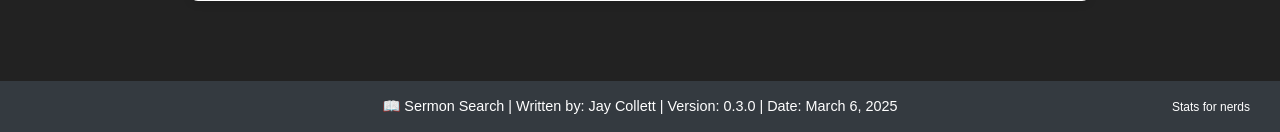
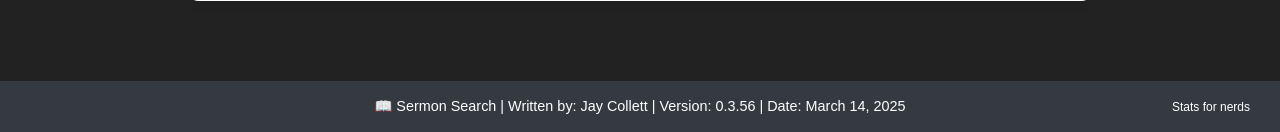
Before and after one commit to jaycollett/TCFSermonSearcher, a Flask app: page / in a window 1280 px wide. Shown: the part 1111-1243 px from the top of the page. Run offline with Flask 3, Linux system fonts and the light colour scheme; some libraries are stand-ins or nearby versions.

Commit message:
Bumps version to the new refactored codebase

```diff
--- a/sermon_search/__init__.py
+++ b/sermon_search/__init__.py
@@ -4,4 +4,4 @@ TCF Sermon Searcher - A Flask application for searching sermon transcripts.
 This package contains all the modules and components needed for the sermon search application.
 """
 
-__version__ = "0.3.0"
+__version__ = "0.3.56"
--- a/templates/layout.html
+++ b/templates/layout.html
@@ -246,7 +246,7 @@
     <footer class="footer">
         <div class="footer-container">
             <span class="footer-text">
-                {{ _("📖 Sermon Search | Written by: Jay Collett | Version: 0.3.0 | Date: March 6, 2025") }}
+                {{ _("📖 Sermon Search | Written by: Jay Collett | Version: 0.3.56 | Date: March 14, 2025") }}
             </span>
             <a href="{{ url_for('main.stats') }}" class="stats-link">{{ _("Stats for nerds") }}</a>
         </div>
```
Also changed, not shown: translations/en/LC_MESSAGES/messages.po, translations/es/LC_MESSAGES/messages.po, 3 other files.
